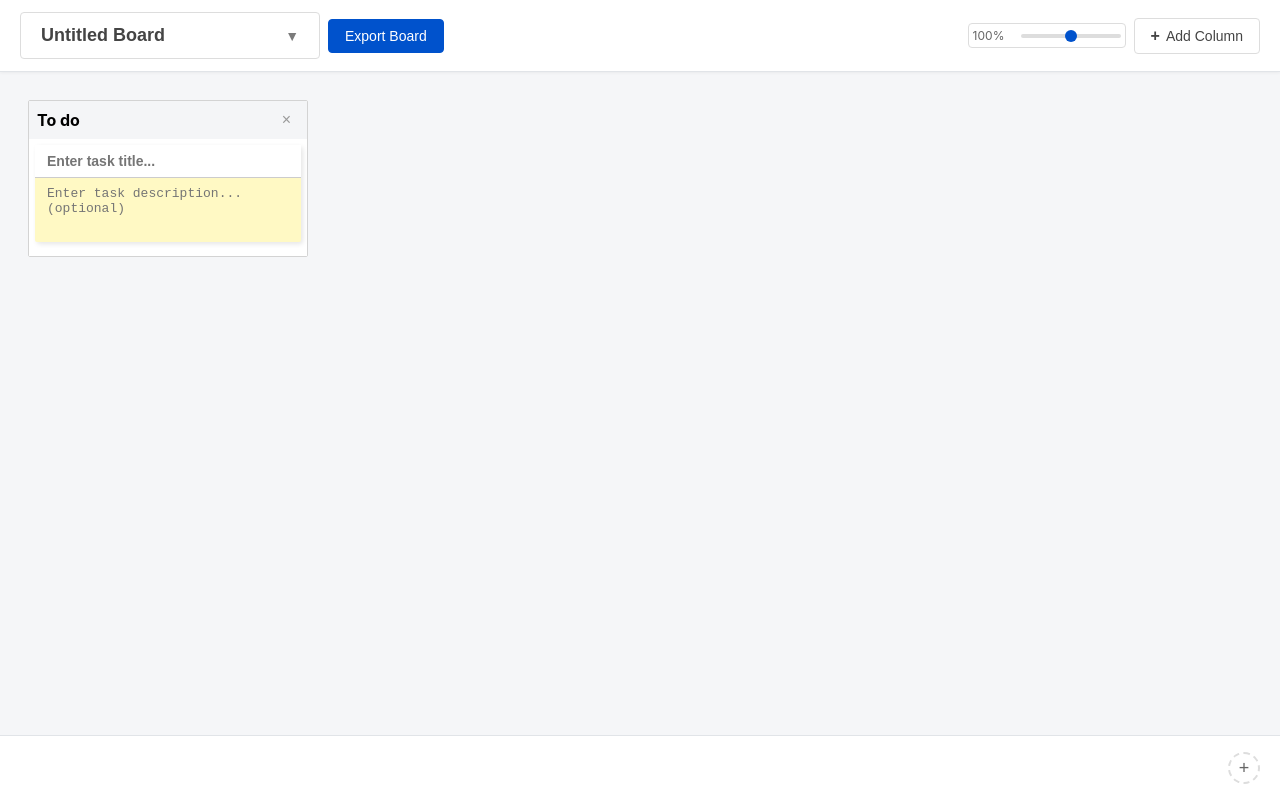
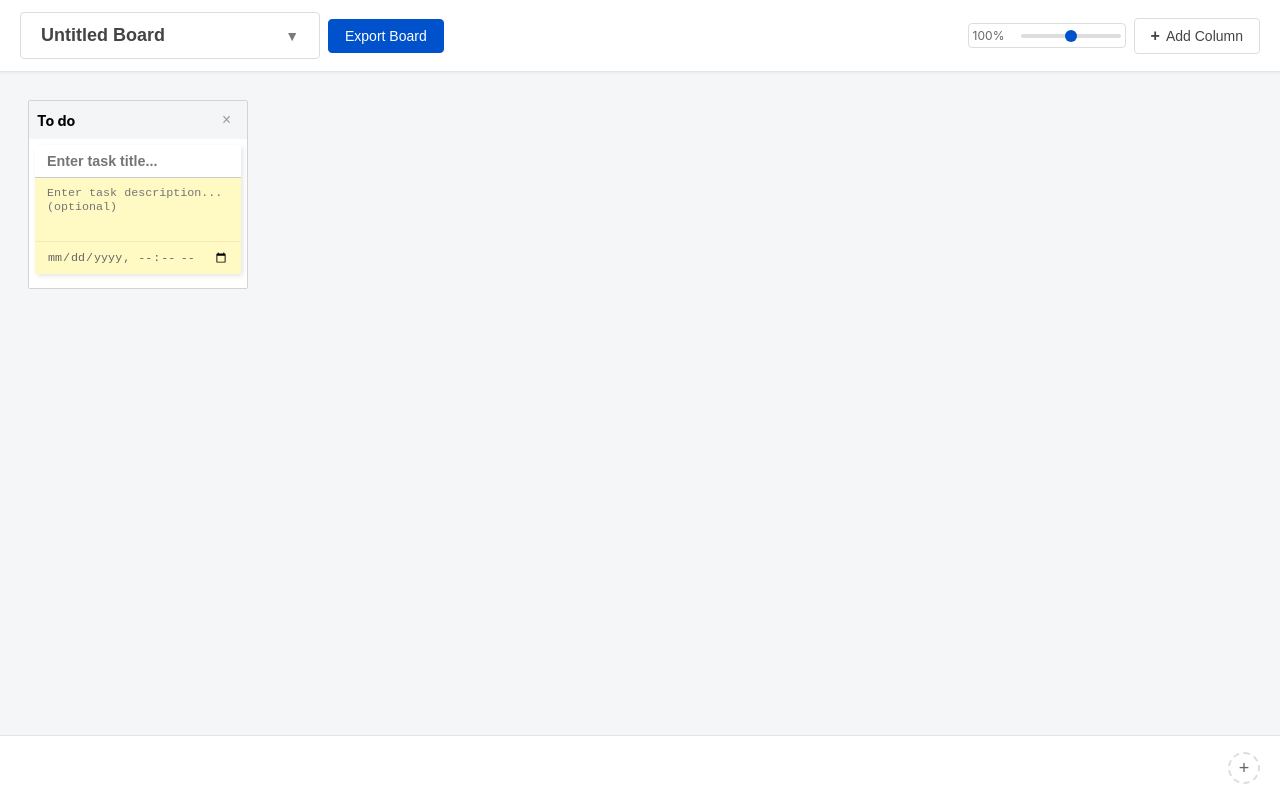
Before and after one commit to NinoCoelho/rabbit-task, a React (Vite) app: page / in a window 1280 px wide. Both pictures are taken after a click on the button "+ Add Task". Built offline with nearby package versions, Linux system fonts and the light colour scheme.

Commit message:
Fixing some stuff

```diff
--- a/src/App.jsx
+++ b/src/App.jsx
@@ -92,9 +92,6 @@ const ColumnsContainer = styled.div`
   flex: 1;
   overflow-x: auto;
   align-items: flex-start;
-  transform-origin: top left;
-  transform: scale(${props => props.zoom});
-  width: ${props => `${100 / props.zoom}%`};
   height: 100%;
 
   /* Hide scrollbar for Chrome, Safari and Opera */
@@ -114,6 +111,12 @@ const ColumnsContainer = styled.div`
   &::-webkit-scrollbar-thumb:hover {
     background: #ccc;
   }
+`;
+
+const ColumnWrapper = styled.div`
+  flex-shrink: 0;
+  width: ${props => 220 * props.zoom}px;
+  font-size: ${props => 13 * props.zoom}px;
 `;
 
 const FileInput = styled.input`
@@ -359,6 +362,7 @@ function App() {
       id: taskId,
       title: taskData.title || 'New Task',
       description: taskData.description || '',
+      dueDate: taskData.dueDate || null,
       columnId: columnId
     };
 
@@ -503,7 +507,6 @@ function App() {
                 <ColumnsContainer
                   {...provided.droppableProps}
                   ref={provided.innerRef}
-                  zoom={currentBoard.zoom || 1}
                 >
                   {currentBoard.columnOrder.map((columnId, index) => {
                     const column = currentBoard.columns[columnId];
@@ -518,12 +521,13 @@ function App() {
                         index={index}
                       >
                         {(provided, snapshot) => (
-                          <div
+                          <ColumnWrapper
                             ref={provided.innerRef}
                             {...provided.draggableProps}
                             style={{
                               ...provided.draggableProps.style,
                             }}
+                            zoom={currentBoard.zoom || 1}
                           >
                             <Column
                               column={column}
@@ -537,7 +541,7 @@ function App() {
                               currentBoard={currentBoard}
                               updateCurrentBoard={updateCurrentBoard}
                             />
-                          </div>
+                          </ColumnWrapper>
                         )}
                       </Draggable>
                     );
--- a/src/components/Column.jsx
+++ b/src/components/Column.jsx
@@ -7,12 +7,11 @@ const Container = styled.div`
   margin: 8px;
   border: 1px solid lightgrey;
   border-radius: 2px;
-  min-width: 200px;
-  max-width: 280px;
   height: fit-content;
   background: white;
   display: flex;
   flex-direction: column;
+  width: 100%;
 `;
 
 const TitleContainer = styled.div`
@@ -26,10 +25,11 @@ const TitleContainer = styled.div`
 const Title = styled.div`
   font-weight: bold;
   flex-grow: 1;
+  font-size: 1.1em;
 `;
 
 const TitleInput = styled.input`
-  font-size: inherit;
+  font-size: 1.1em;
   font-weight: bold;
   border: 1px solid #ddd;
   border-radius: 3px;
@@ -44,7 +44,7 @@ const DeleteButton = styled.button`
   color: #999;
   cursor: pointer;
   padding: 4px 8px;
-  font-size: 16px;
+  font-size: 1.2em;
 
   &:hover {
     color: #666;
@@ -73,6 +73,7 @@ const AddTaskButton = styled.button`
   color: #666;
   cursor: pointer;
   margin-top: 6px;
+  font-size: 0.9em;
 
   &:hover {
     background: #f8f9fa;
@@ -94,7 +95,7 @@ const NewTaskInput = styled.input`
   background: #fff59d;
   border-bottom: 1px solid rgba(0,0,0,0.1);
   font-weight: 600;
-  font-size: 14px;
+  font-size: 1.1em;
   color: #2c3e50;
 
   &:focus {
@@ -108,11 +109,26 @@ const NewTaskTextarea = styled.textarea`
   width: 100%;
   padding: 8px 12px;
   border: none;
-  font-size: 13px;
+  font-size: 0.9em;
   min-height: 60px;
   resize: none;
   background: #fff9c4;
   color: #666;
+
+  &:focus {
+    outline: none;
+    background: #fffde7;
+  }
+`;
+
+const NewTaskDueDate = styled.input.attrs({ type: 'datetime-local' })`
+  width: 100%;
+  padding: 8px 12px;
+  border: none;
+  background: #fff9c4;
+  color: #666;
+  font-size: 0.9em;
+  border-top: 1px solid rgba(0,0,0,0.05);
 
   &:focus {
     outline: none;
@@ -137,6 +153,7 @@ function Column({
   const [isAddingTask, setIsAddingTask] = useState(false);
   const [newTaskTitle, setNewTaskTitle] = useState('');
   const [newTaskDescription, setNewTaskDescription] = useState('');
+  const [newTaskDueDate, setNewTaskDueDate] = useState('');
   const inputRef = useRef(null);
   const newTaskInputRef = useRef(null);
 
@@ -183,6 +200,7 @@ function Column({
     setIsAddingTask(true);
     setNewTaskTitle('');
     setNewTaskDescription('');
+    setNewTaskDueDate('');
   };
 
   const handleNewTaskSubmit = (e) => {
@@ -190,10 +208,12 @@ function Column({
     if (newTaskTitle.trim()) {
       onAddTask({
         title: newTaskTitle.trim(),
-        description: newTaskDescription.trim()
+        description: newTaskDescription.trim(),
+        dueDate: newTaskDueDate || null
       });
       setNewTaskTitle('');
       setNewTaskDescription('');
+      setNewTaskDueDate('');
       setIsAddingTask(false);
     }
   };
@@ -212,6 +232,7 @@ function Column({
     setIsAddingTask(false);
     setNewTaskTitle('');
     setNewTaskDescription('');
+    setNewTaskDueDate('');
   };
 
   const handleDragOver = (e) => {
@@ -357,6 +378,12 @@ function Column({
                 }
               }}
             />
+            <NewTaskDueDate
+              value={newTaskDueDate}
+              onChange={(e) => setNewTaskDueDate(e.target.value)}
+              min={new Date().toISOString().slice(0, 16)}
+              placeholder="Set due date (optional)"
+            />
           </NewTaskForm>
         ) : (
           <AddTaskButton onClick={handleAddTask}>
--- a/src/components/Task.jsx
+++ b/src/components/Task.jsx
@@ -27,7 +27,7 @@ const TitleBar = styled.div`
   background: #fff59d;
   border-bottom: 1px solid rgba(0,0,0,0.1);
   font-weight: 600;
-  font-size: 13px;
+  font-size: 1em;
   color: #2c3e50;
   display: flex;
   align-items: center;
@@ -47,7 +47,7 @@ const TaskTitle = styled.span`
 
 const Content = styled.div`
   padding: 8px;
-  font-size: 13px;
+  font-size: 0.9em;
   color: #666;
   line-height: 1.4;
   white-space: pre-wrap;
@@ -70,7 +70,7 @@ const DueDate = styled.div`
   position: absolute;
   bottom: 6px;
   right: 8px;
-  font-size: 10px;
+  font-size: 0.8em;
   color: #666;
   display: flex;
   align-items: center;
```
